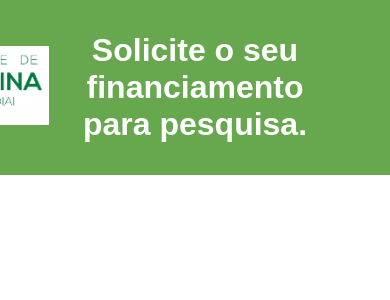
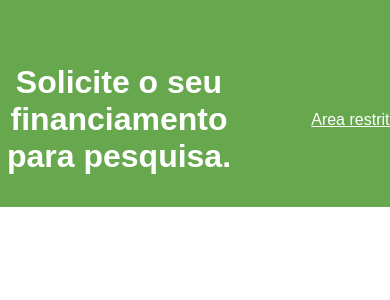
Before and after one commit to Rafael-Rueda/PHP, a PHP site: page / in a window 390 px wide; the page is wider, and only the part inside the window is pictured. Shown: the top 300 px of that part. Run offline with PHP 8.4, Linux system fonts and the light colour scheme.

Commit message:
pequenos ajustes

```diff
--- a/agenda/styles/header.css
+++ b/agenda/styles/header.css
@@ -8,6 +8,11 @@ header {
     align-items: center;
     gap: 32px;
     justify-content: center;
+    justify-items: center;
+}
+
+header h1 {
+    display: inline-block;
 }
 
 header img {
@@ -25,4 +30,22 @@ header a {
 
 header > a:nth-of-type(1), header > a:nth-of-type(2) {
     text-decoration: none;
+    display: inline-block;
+    width: 60%;
 }
+
+@media screen and (max-width: 600px) {
+
+    header {
+        grid-template-columns: 60px 60% 120px;
+    }
+
+    header img {
+        display: none;
+    }
+
+    header > a:nth-of-type(2) {
+        grid-column: 1 / 3;
+        width: 100%;
+    }
+}
```
